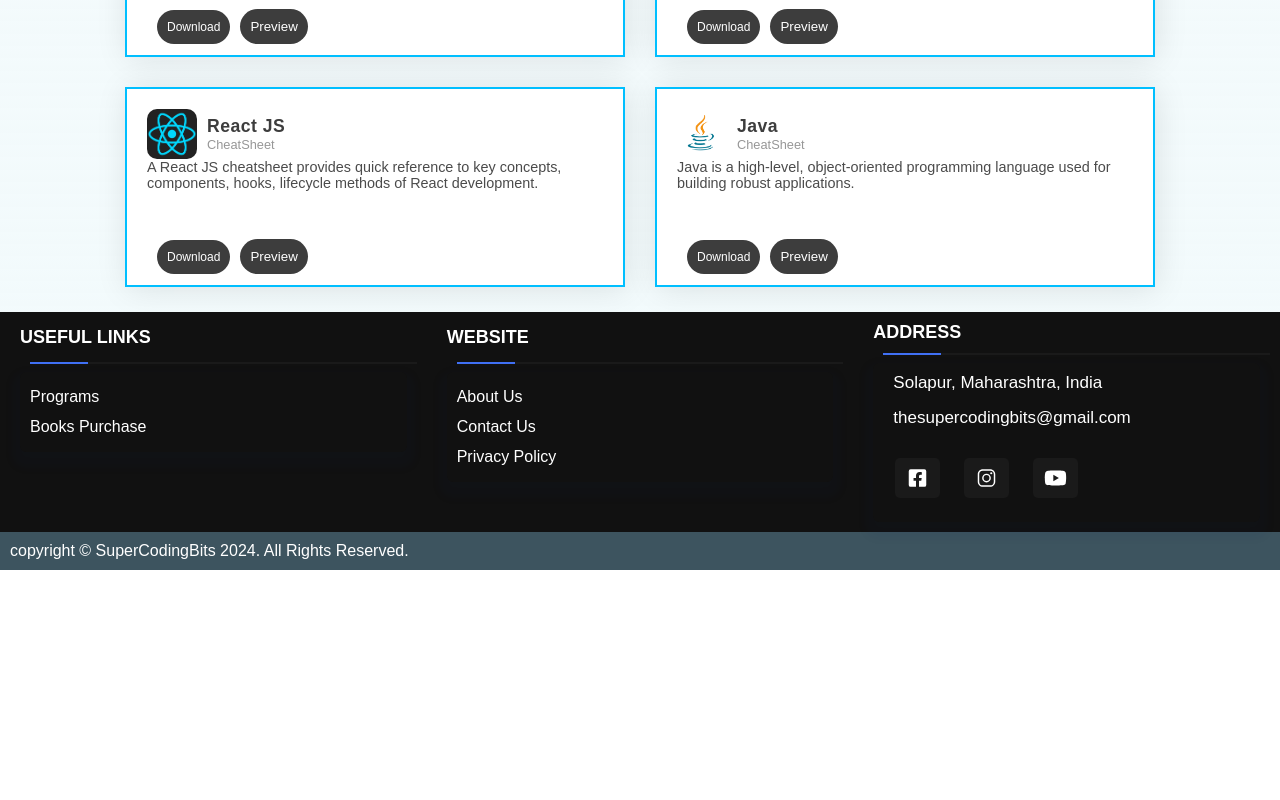
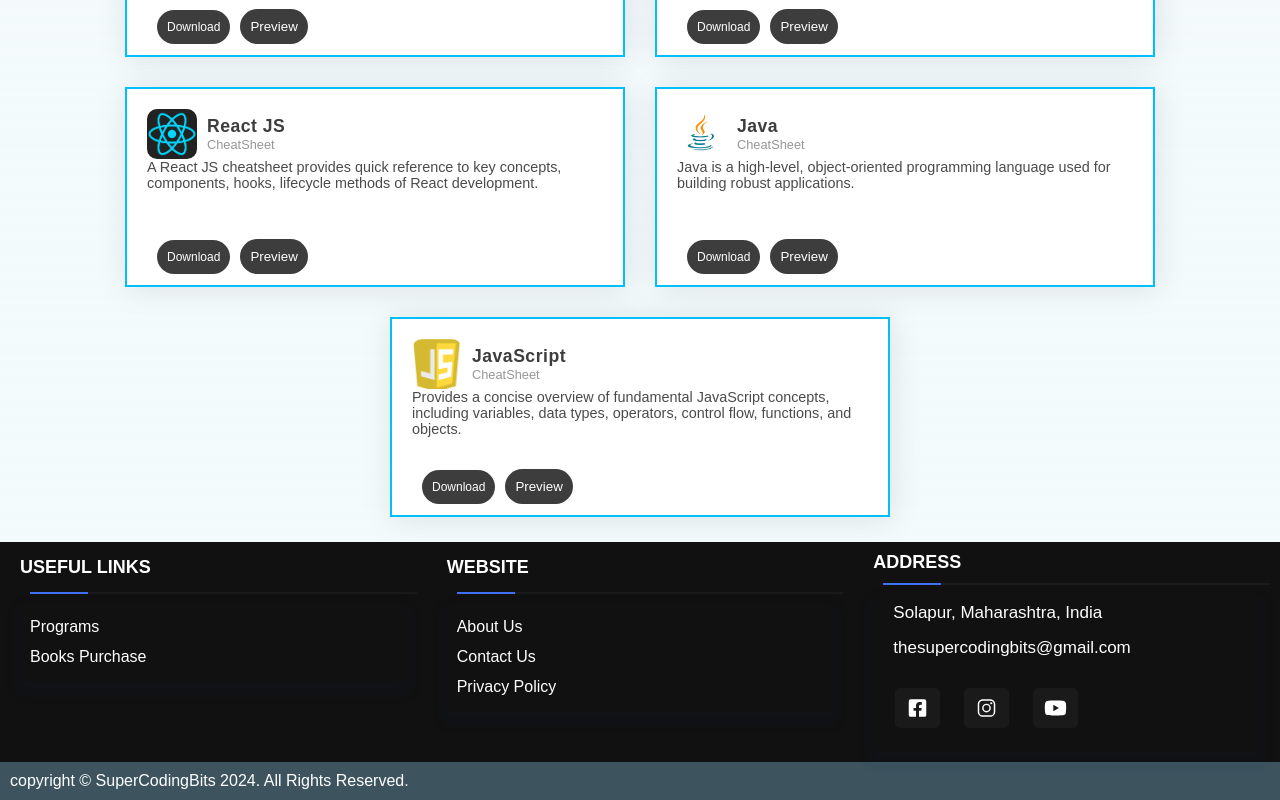
Before and after one commit to supercodingbits/supercodingbits, a React (Create React App) app: page / in a window 1280 px wide. Shown: the part 1630-2430 px from the top of the page. Before the commit the page ends 2200 px from the top, so only its background shows below. Built offline with nearby package versions, Linux system fonts and the light colour scheme.

Commit message:
Cheesheet Added

```diff
--- a/src/Components/HomePage/Cheatsheets/Cheatsheets.js
+++ b/src/Components/HomePage/Cheatsheets/Cheatsheets.js
@@ -5,10 +5,12 @@ import ReactJs from '../../images/reactjs.png'
 import Java from '../../images/java.png'
 import SQLProgramming from '../../images/SQL-programming.svg'
 import CSS from '../../images/css.png'
+import JavaScript from '../../images/javascript.png'
 import HTMLCheatSheetPDF from './pdf/htmlcheatsheet.pdf'
 import ReactJSCheatSheetPDF from './pdf/reactjscheatsheet.pdf'
 import JavaCheatSheetPDF from './pdf/javacheatsheet.pdf'
 import CSSCheatSheetPDF from './pdf/csscheatsheet.pdf'
+import JSCheatSheetPDF from './pdf/javascriptcheatsheet.pdf'
 import './cheatsheets.css'
 
 const Cheatsheets = () => {
@@ -45,6 +47,15 @@ const Cheatsheets = () => {
             ProgrammingDetails: 'Java is a high-level, object-oriented programming language used for building robust applications.',
             ProgrammingDownload: JavaCheatSheetPDF,
             ProgrammPrview: JavaCheatSheetPDF
+        },
+
+        {
+            id: '05',
+            ProgrammingName: 'JavaScript',
+            ProgrammingImage: JavaScript,
+            ProgrammingDetails: 'Provides a concise overview of fundamental JavaScript concepts, including variables, data types, operators, control flow, functions, and objects.',
+            ProgrammingDownload: JSCheatSheetPDF,
+            ProgrammPrview: JSCheatSheetPDF
         },
 
     ]
```
Also changed, not shown: src/Components/images/javascript.png (added), 1 other file (tests, documents, lock files or other folders).
